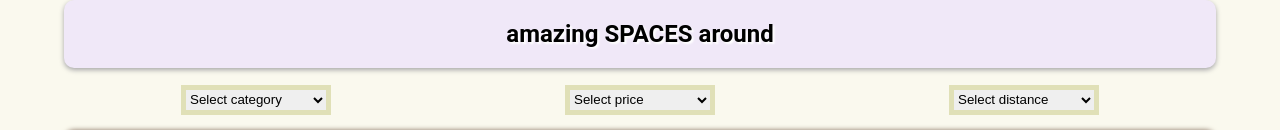
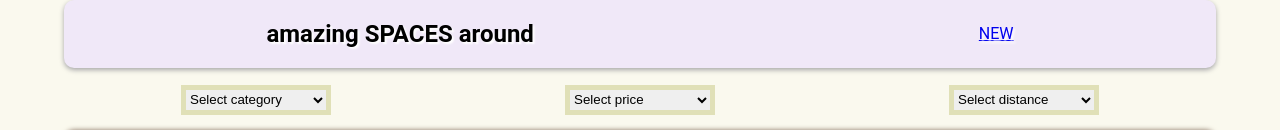
Before and after one commit to hfrauenkron/amazing-spaces-around, a React (Create React App) app: page / in a window 1280 px wide. Shown: the top 130 px of the page. Built offline with nearby package versions, Linux system fonts and the light colour scheme.

Commit message:
add paths

```diff
--- a/src/Pages/Home.js
+++ b/src/Pages/Home.js
@@ -24,8 +24,12 @@ const Main = styled.main`
   height: 100%;
 `;
 
-export default function Home() {
+export default function Home({ history, location }) {
+  const params = new URLSearchParams(location.search);
   const [filters, setFilters] = React.useState({
+    category: params.get("category") || "",
+    distance: params.get("distance") || "",
+    price: params.get("price") || ""
     // distance: "< 20min",
     // price: "$$"
   });
@@ -40,6 +44,11 @@ export default function Home() {
     }
 
     setFilters(newFilters);
+    console.log(newFilters);
+    history.push(
+      // (`${location.pathname}?${params.toString()}`);
+      `/?category=${newFilters.category}&?price=${newFilters.price}&?distance=${newFilters.distance}`
+    );
   }
 
   /*function handleFilterChange(filterName, filterValue) {
--- a/src/components/Title.js
+++ b/src/components/Title.js
@@ -1,7 +1,12 @@
 import React from "react";
 import styled from "styled-components";
+import { Link } from "react-router-dom";
 
 const Header = styled.header`
+  display: flex;
+  justify-content: space-around;
+  align-items: center;
+
   z-index: 1;
   position: relative;
   background: rgb(240, 232, 248);
@@ -13,10 +18,19 @@ const Header = styled.header`
   text-shadow: 2px 2px 2px white;
 `;
 
+const NavUl = styled.ul`
+  list-style-type: none;
+`;
+
 function Title() {
   return (
     <Header>
       <h2>amazing SPACES around</h2>
+      <NavUl>
+        <Link to="/new">
+          <li>NEW</li>
+        </Link>
+      </NavUl>
     </Header>
   );
 }
```
